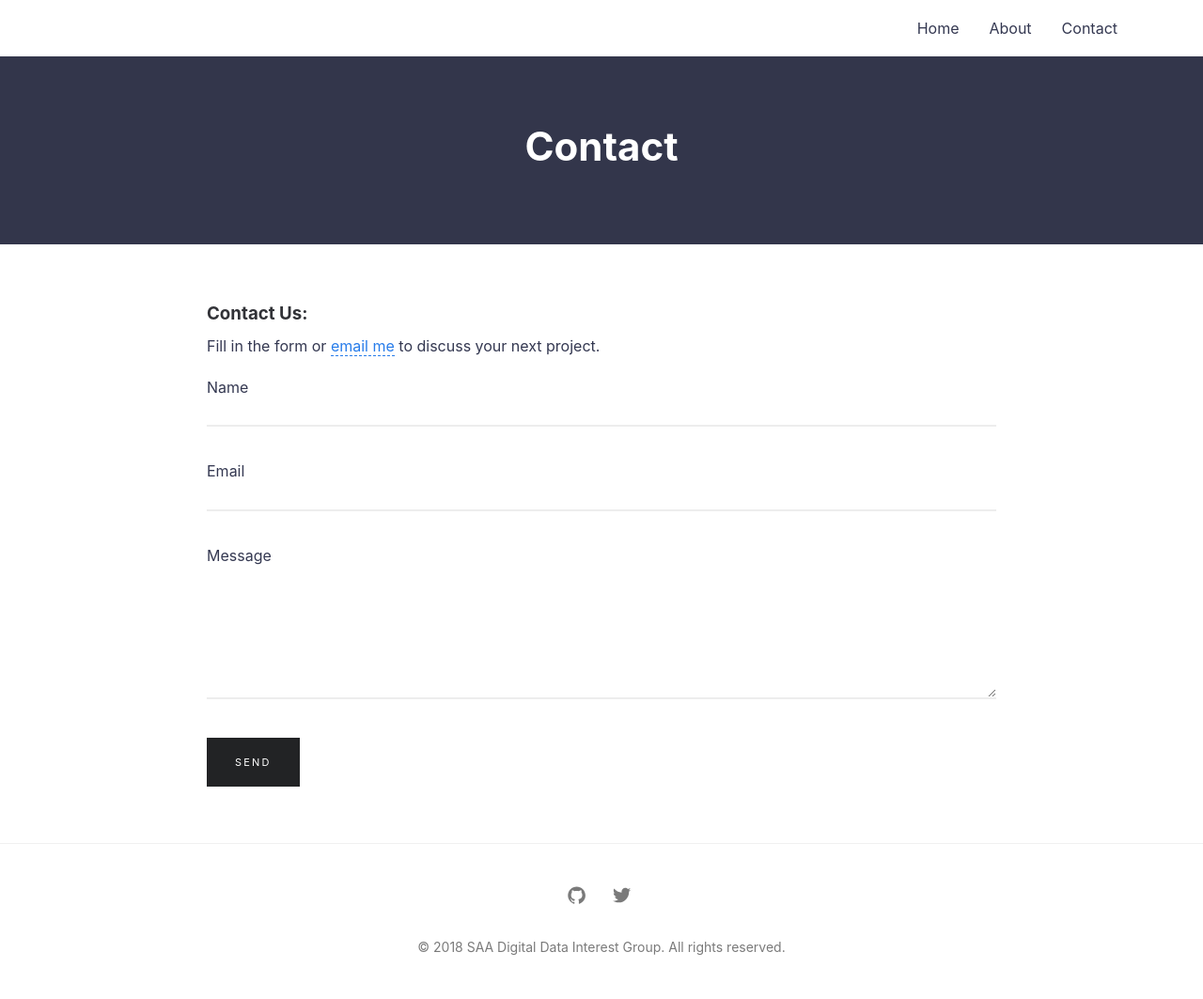
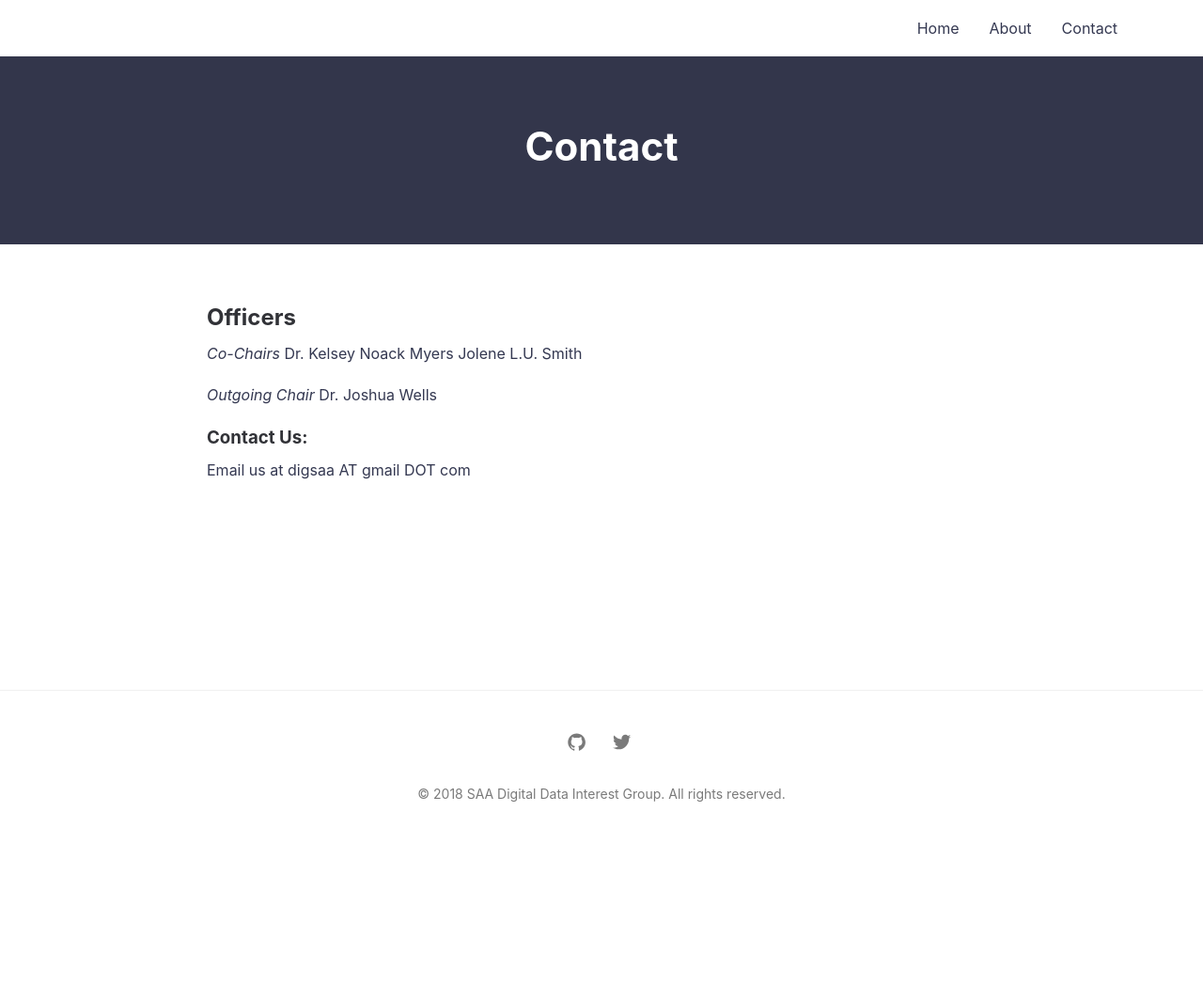
Before and after one commit to saaddig/news, a Jekyll site: the page built from contact.md, in a window 1280 px wide. Shown: the whole page at 94% size. Built offline with Jekyll 4.4.1, drawn with Linux system fonts in a browser that asks for light colours; after the commit the page ends 900 px from its top, so only the background shows below that.

Commit message:
Update contact.md

```diff
--- a/contact.md
+++ b/contact.md
@@ -4,11 +4,14 @@ title: Contact
 permalink: /contact/
 ---
 
+## Officers
+*Co-Chairs*
+Dr. Kelsey Noack Myers
+Jolene L.U. Smith
+
+*Outgoing Chair*
+Dr. Joshua Wells
 
 ### Contact Us:
 
-Fill in the form or [email me](mailto:{{site.email}}) to discuss your next project.
-
-{% include form.html %}
-
-{% include modal.html %}
+Email us at digsaa AT gmail DOT com
```
